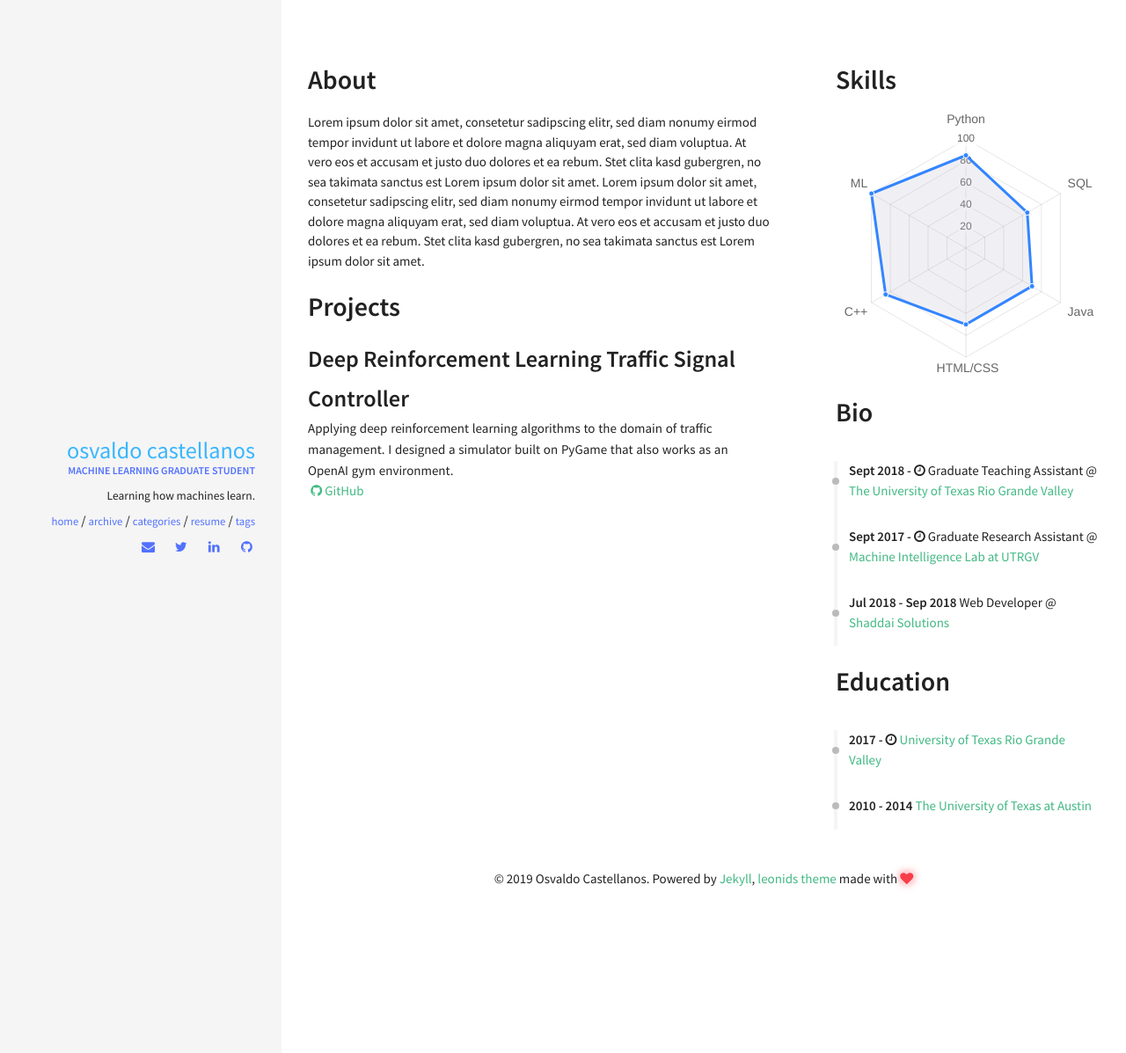
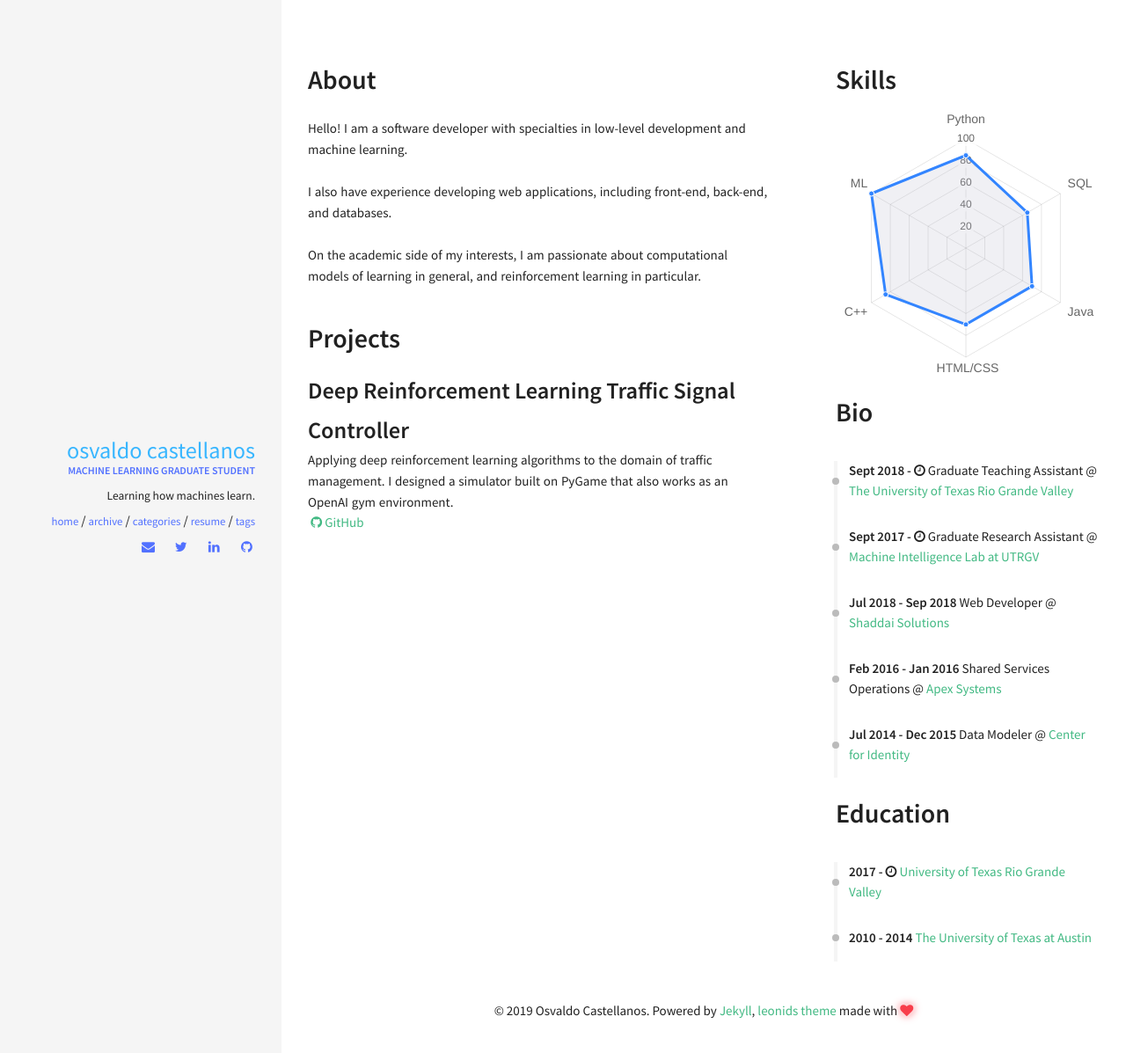
Before and after one commit to oscastellanos/old_oscastellanos.github.io, a Jekyll site: the page built from resume.html, in a window 1280 px wide. Shown: the top 1197 px of the page at 88% size. Built offline with Jekyll 4.4.1, drawn with Linux system fonts in a browser that asks for light colours; nearby versions of some CDN libraries.

Commit message:
added more in the about section and careers

```diff
--- a/_data/index/careers.yml
+++ b/_data/index/careers.yml
@@ -14,3 +14,13 @@
   link: https://shaddaisolutions.com/
   date: Jul 2018 - Sep 2018
   job: Web Developer
+
+- name: Apex Systems
+  link: https://www.apexsystems.com/Pages/default.aspx
+  date: Feb 2016 - Jan 2016
+  job: Shared Services Operations
+
+- name: Center for Identity
+  link: https://identity.utexas.edu/
+  date: Jul 2014 - Dec 2015
+  job: Data Modeler
--- a/_includes/sections/about.html
+++ b/_includes/sections/about.html
@@ -1,5 +1,14 @@
 <h1><span data-i18n="skills.my_skills">About</span></h1>
 
 <div>
-    Lorem ipsum dolor sit amet, consetetur sadipscing elitr, sed diam nonumy eirmod tempor invidunt ut labore et dolore magna aliquyam erat, sed diam voluptua. At vero eos et accusam et justo duo dolores et ea rebum. Stet clita kasd gubergren, no sea takimata sanctus est Lorem ipsum dolor sit amet. Lorem ipsum dolor sit amet, consetetur sadipscing elitr, sed diam nonumy eirmod tempor invidunt ut labore et dolore magna aliquyam erat, sed diam voluptua. At vero eos et accusam et justo duo dolores et ea rebum. Stet clita kasd gubergren, no sea takimata sanctus est Lorem ipsum dolor sit amet.
+    <p>
+        Hello! I am a software developer with specialties in low-level development and machine learning.
+        <br>
+        <br>
+        I also have experience developing web applications, including front-end, back-end, and databases.
+        <br>
+        <br>
+        On the academic side of my interests, I am passionate about computational models of learning in general, and reinforcement learning in particular.
+    </p>
+
 </div>
```
Also changed, not shown: 3 other files.
